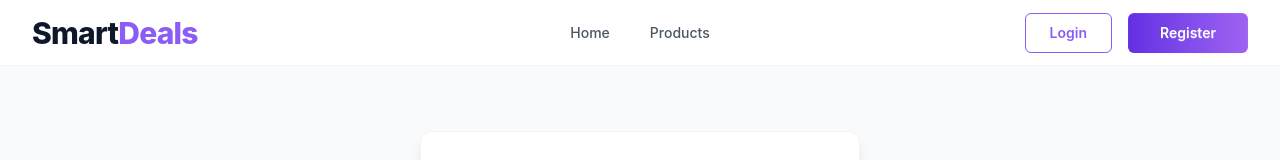
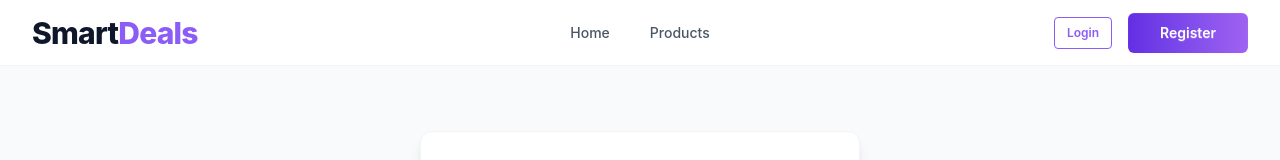
Before and after one commit to Maneulislam/Smart-Deals-Frontend, a React (Vite) app: page /register in a window 1280 px wide. Shown: the top 160 px of the page. Built offline with nearby package versions, Linux system fonts and the light colour scheme; no server answers.

Commit message:
Final deploy 11

```diff
--- a/src/components/navbar/Navbar.jsx
+++ b/src/components/navbar/Navbar.jsx
@@ -104,19 +104,13 @@ const Navbar = () => {
 
 
                     {
-                        user ? <Link
-                            to={"/login"}
+                        <Link
+                            to="/login"
                             onClick={handleSignOut}
-                            className="hidden sm:flex btn btn-outline border-[#8B5CF6] text-[#8B5CF6] hover:bg-gradient-to-r hover:from-[#632EE3] hover:to-[#9F62F2] hover:text-white hover:border-[#8B5CF6] px-6 min-h-0 h-10 normal-case font-semibold rounded-md"
+                            className="btn btn-sm btn-outline border-[#8B5CF6] text-[#8B5CF6]"
                         >
-                            Logout
-                        </Link> :
-                            <Link
-                                to="/login"
-                                className=" btn btn-outline border-[#8B5CF6] text-[#8B5CF6] hover:bg-gradient-to-r hover:from-[#632EE3] hover:to-[#9F62F2]  hover:text-white hover:border-[#8B5CF6] px-6 min-h-0 h-10 normal-case font-semibold rounded-md"
-                            >
-                                Login
-                            </Link>
+                            {user ? "Logout" : "Login"}
+                        </Link>
                     }
 
                     {
```
